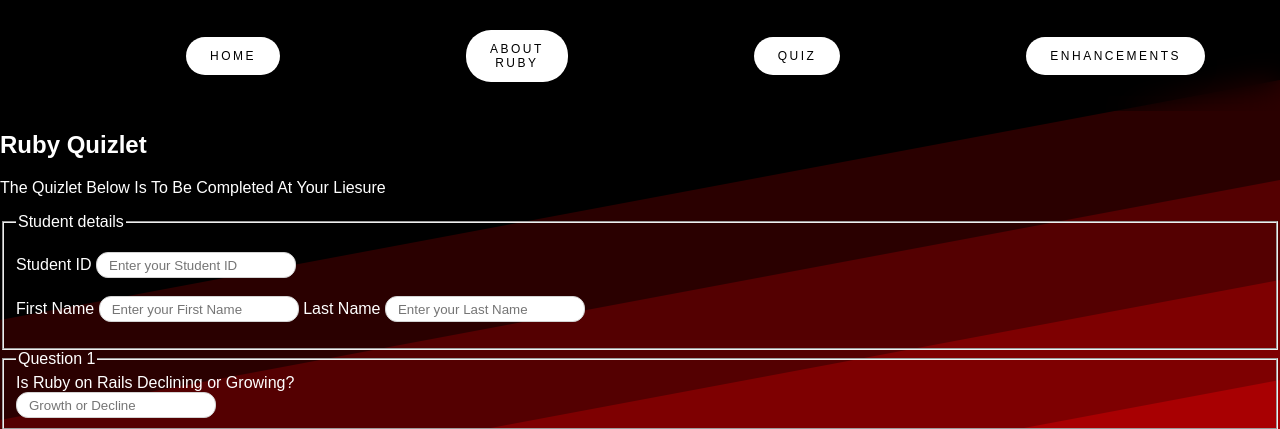
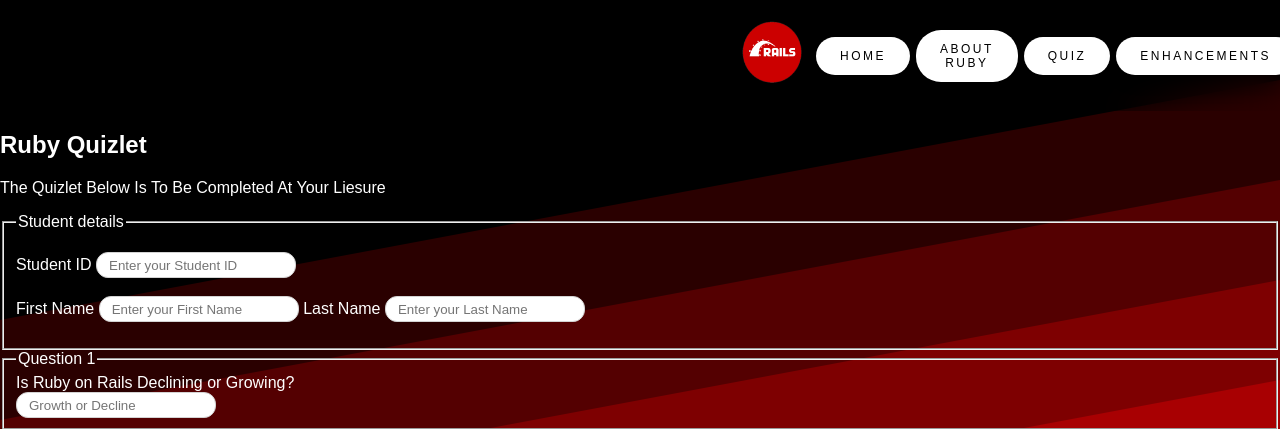
Before and after one commit to SnugCode/RoR.io, a PHP site: page /quiz.html in a window 1280 px wide. Shown: the top 429 px of the page. Run offline with PHP 8.4, Linux system fonts and the light colour scheme.

Commit message:
testing padding

```diff
--- a/css/styles.css
+++ b/css/styles.css
@@ -88,7 +88,7 @@ nav
 #nav-link-section
 {
     column-gap: calc(100%/5);
-    padding-left: 100px;
+    padding-left: 1000px;
     padding-right: 250px;
 }
 
```
